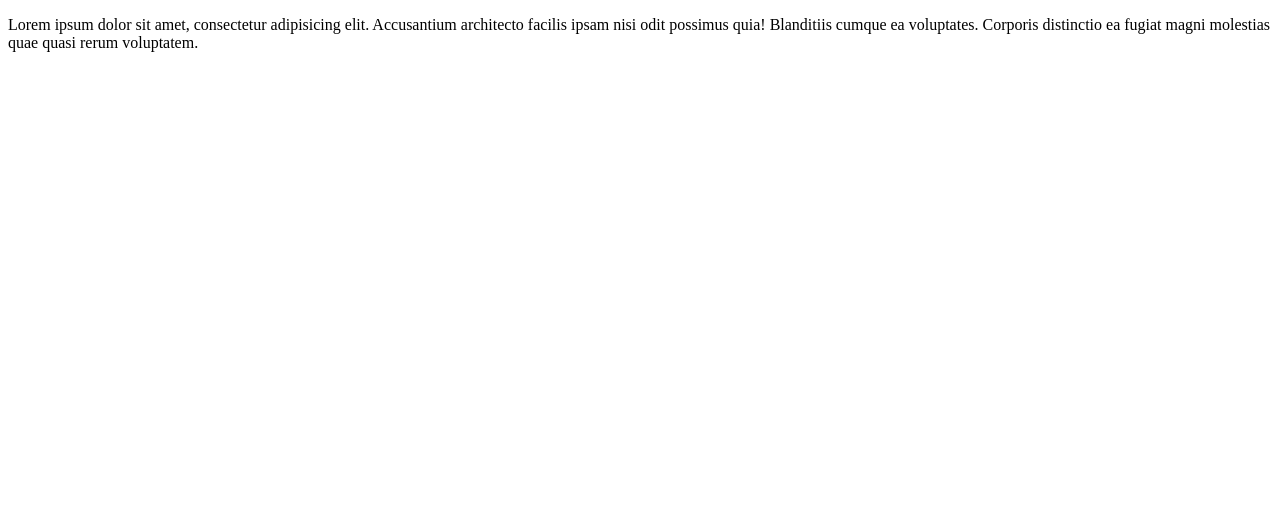
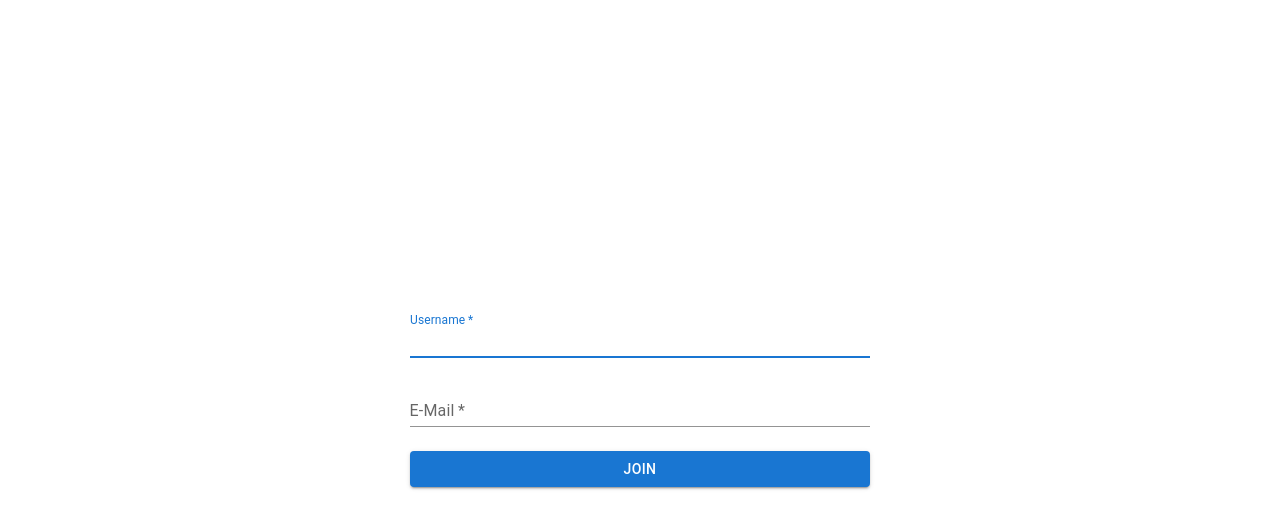
Before and after one commit to stefanzmf/airhockey, a React (Vite) app in the folder apps/airhockey/: page / in a window 1280 px wide. Shown: the top 528 px of the page. Built offline with nearby package versions, Linux system fonts and the light colour scheme.

Commit message:
Feat/add user page (#2)
* Add basic router structure

* Add basic form

* Add login validation

* Disable join button if errors

```diff
--- /dev/null
+++ b/apps/airhockey/src/Router.tsx
@@ -0,0 +1,18 @@
+import { createBrowserRouter, RouterProvider } from 'react-router-dom';
+
+import {JoinPage, PlayPage} from './pages'
+
+const router = createBrowserRouter([
+  {
+    index: true,
+    path: '/',
+    element: <JoinPage />
+  }, {
+    path: '/play',
+    element: <PlayPage />
+  }
+])
+
+export default () => (
+  <RouterProvider router={router} />
+)
--- a/apps/airhockey/src/app.tsx
+++ b/apps/airhockey/src/app.tsx
@@ -1,6 +1,13 @@
+import Router from './Router';
+import { CssBaseline } from '@mui/material';
+
+
 export function App() {
   return (
-    <p>Lorem ipsum dolor sit amet, consectetur adipisicing elit. Accusantium architecto facilis ipsam nisi odit possimus quia! Blanditiis cumque ea voluptates. Corporis distinctio ea fugiat magni molestias quae quasi rerum voluptatem.</p>
+    <>
+      <CssBaseline />
+      <Router />
+    </>
   );
 }
 
--- /dev/null
+++ b/apps/airhockey/src/modules/join/index.tsx
@@ -0,0 +1,91 @@
+import React, { useCallback, useState } from 'react';
+import { Stack, TextField, Button } from '@mui/material';
+
+import {FieldsName} from './utils'
+import {useFormValidation, messages} from './useFieldValidation'
+
+const Join = () => {
+  const [formValues, setFormValues] = useState<{
+    [FieldsName.USERNAME]: string,
+    [FieldsName.EMAIL]: string,
+  }>({
+    username: '',
+    email: '',
+  });
+
+  const [fieldsErrors, setFieldsErrors] = useState<{
+    [FieldsName.USERNAME]: undefined | string,
+    [FieldsName.EMAIL]: undefined | string,
+  }>({
+    username: undefined,
+    email: undefined
+  });
+
+  const [validateField] = useFormValidation()
+
+  const handleOnFieldBlur = useCallback((event: React.FocusEvent<HTMLInputElement>) => {
+    const fieldName = event.target.name as FieldsName;
+    const fieldValue = event.target.value;
+
+    const errors = validateField(fieldName, fieldValue)
+
+    const error = errors[0];
+    const message = messages[error];
+
+    setFieldsErrors((prev) => ({
+      ...prev,
+      [fieldName]: message,
+    }))
+  }, [])
+
+  const handleOnFieldChange = useCallback((event: React.ChangeEvent<HTMLInputElement>) => {
+    const fieldName = event.target.name;
+
+    setFormValues((prev) => ({
+      ...prev,
+      [fieldName]: event.target.value,
+    }))
+  }, [])
+
+  const hasErrors = Object.values(fieldsErrors).filter((err) => err).length !== 0
+
+  return (
+    <form name="join">
+      <Stack spacing={3}>
+        <TextField
+          required
+          autoFocus
+          error={!!fieldsErrors[FieldsName.USERNAME]}
+          helperText={fieldsErrors[FieldsName.USERNAME]}
+          onChange={handleOnFieldChange}
+          onBlur={handleOnFieldBlur}
+          value={formValues.username}
+          variant="standard"
+          size="small"
+          label="Username"
+          name={FieldsName.USERNAME}
+        />
+
+        <TextField
+          required
+          error={!!fieldsErrors[FieldsName.EMAIL]}
+          helperText={fieldsErrors[FieldsName.EMAIL]}
+          onChange={handleOnFieldChange}
+          onBlur={handleOnFieldBlur}
+          value={formValues.email}
+          variant="standard"
+          size="small"
+          label="E-Mail"
+          name={FieldsName.EMAIL}
+        />
+
+        <Button
+          variant="contained"
+          disabled={hasErrors}
+        >Join</Button>
+      </Stack>
+    </form>
+  )
+}
+
+export default Join
--- /dev/null
+++ b/apps/airhockey/src/modules/join/useFieldValidation.ts
@@ -0,0 +1,49 @@
+import { useCallback } from 'react';
+
+import {FieldsName} from './utils'
+
+const generators = {
+  isRequired: (value: string) => value === '',
+  isOutsideLengthRange: (minLen: number, maxLen: number, value: string) => value.length < minLen || value.length > maxLen,
+  isEmail: (value: string) => !value.match(/^[\w-\.]+@([\w-]+\.)+[\w-]{2,4}$/),
+  hasInvalidCharacters: (value: string) => !value.match(/^[a-zA-Z]+$/),
+}
+
+const MIN_USERNAME_LENGTH = 3;
+const MAX_USERNAME_LENGTH = 10;
+
+type FieldValidation = (value: string) => Partial<Record<keyof typeof generators, boolean>>
+
+const rules: Record<FieldsName, FieldValidation> = {
+  [FieldsName.USERNAME]: (value: string) => ({
+    isRequired: generators.isRequired(value),
+    hasInvalidCharacters: generators.hasInvalidCharacters(value),
+    isOutsideLengthRange: generators.isOutsideLengthRange(MIN_USERNAME_LENGTH, MAX_USERNAME_LENGTH, value),
+  }),
+
+  [FieldsName.EMAIL]: (value) => ({
+    isRequired: generators.isRequired(value),
+    isEmail: generators.isEmail(value),
+  })
+}
+
+export const messages: Record<keyof typeof generators, string> = {
+  isEmail: 'Email is invalid',
+  isRequired: 'Field is required',
+  isOutsideLengthRange: `Length is invalid. It must have between ${MIN_USERNAME_LENGTH} and ${MAX_USERNAME_LENGTH} characters`,
+  hasInvalidCharacters: 'Only a-z A-Z characters are valid'
+}
+
+export const useFormValidation = () => {
+  const validateField = useCallback((fieldName: FieldsName, value: string) => {
+    if (!rules[fieldName]) return [];
+    const fieldRules = rules[fieldName];
+    const errors = fieldRules(value);
+
+    const keys = Object.keys(errors) as (keyof typeof generators)[]
+
+    return keys.filter((key) => errors[key])
+  }, [])
+
+  return [validateField] as const;
+}
--- /dev/null
+++ b/apps/airhockey/src/modules/join/utils.ts
@@ -0,0 +1,4 @@
+export enum FieldsName {
+  'USERNAME'= 'username',
+  'EMAIL'= 'email',
+}
--- /dev/null
+++ b/apps/airhockey/src/pages/Join.tsx
@@ -0,0 +1,23 @@
+import React from 'react';
+import { Box, Container } from '@mui/material';
+
+import Join from '../modules/join'
+
+const JoinPage = () => {
+  return (
+    <Container
+      sx={{
+        minHeight: '100vh',
+        display: 'flex',
+        justifyContent: 'center',
+        alignItems: 'center',
+      }}
+    >
+      <Box sx={{ flex: '0 0 40%' }}>
+        <Join />
+      </Box>
+    </Container>
+  )
+}
+
+export default JoinPage
--- /dev/null
+++ b/apps/airhockey/src/pages/Play.tsx
@@ -0,0 +1,9 @@
+import React from 'react';
+
+const Play = () => {
+  return (
+    <span>Play Page Goes here</span>
+  )
+}
+
+export default Play
--- /dev/null
+++ b/apps/airhockey/src/pages/index.ts
@@ -0,0 +1,2 @@
+export {default as JoinPage} from './Join'
+export {default as PlayPage} from './Play'
```
